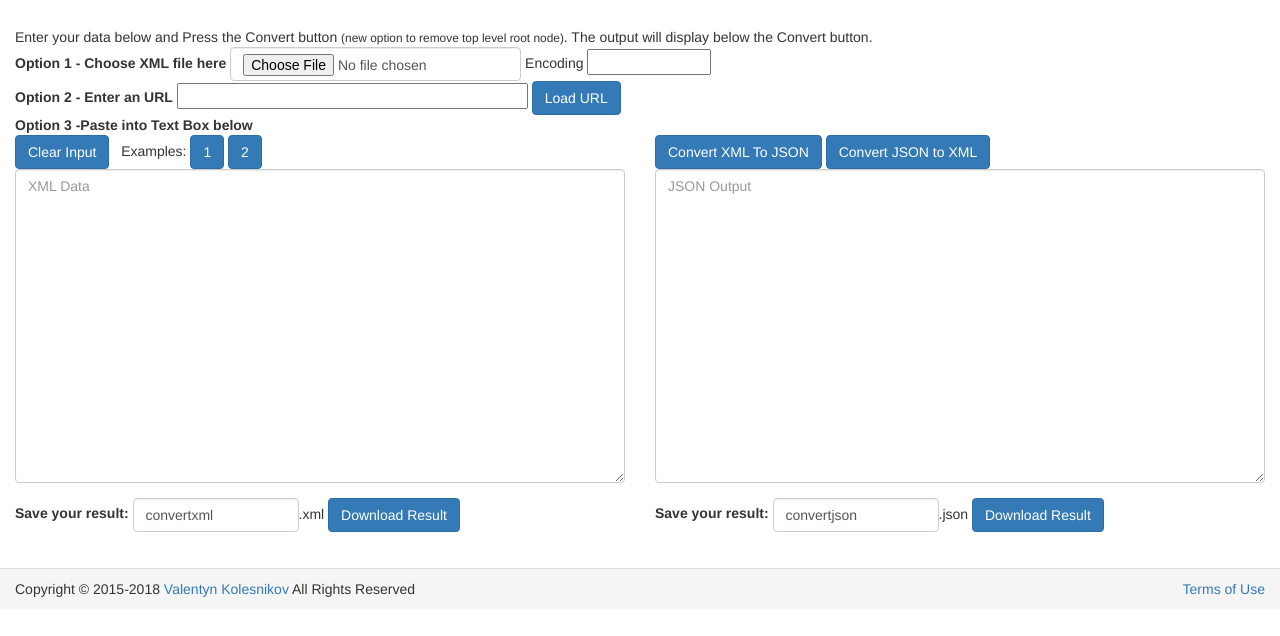
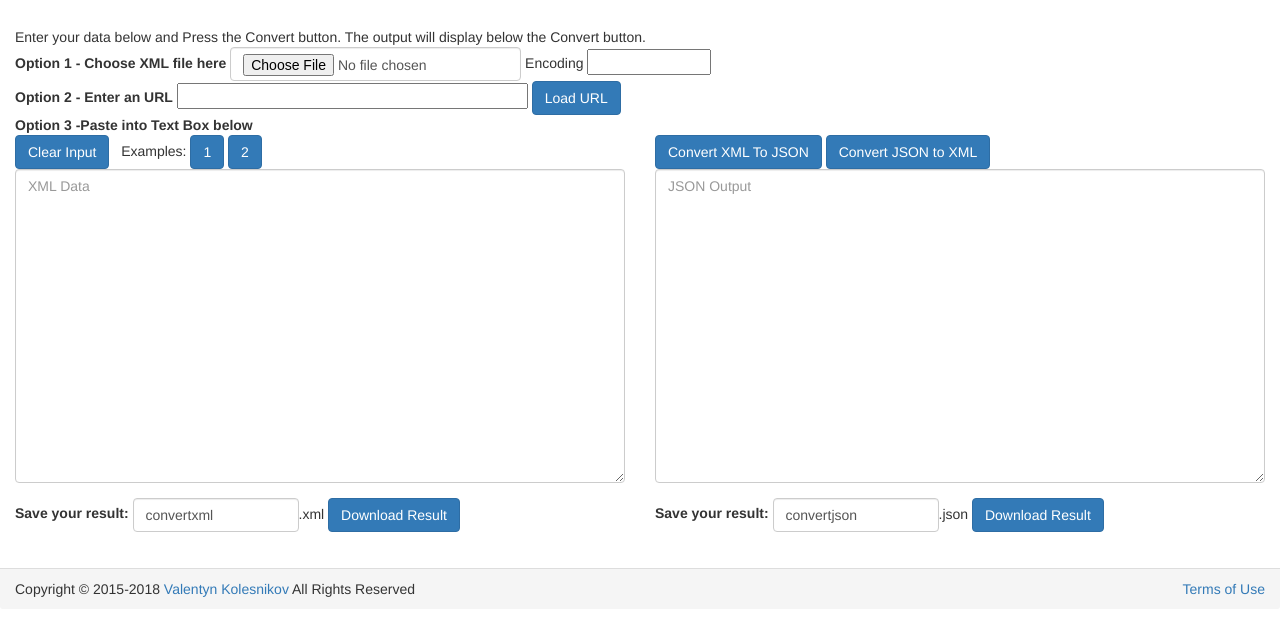
Before and after one commit to javadev/xml-to-json, a plain HTML site: page index.html in a window 1280 px wide. Shown: the part 126-762 px from the top of the page. Drawn offline with Linux system fonts and the light colour scheme.

Commit message:
Improve description.

```diff
--- a/index.html
+++ b/index.html
@@ -98,7 +98,7 @@ function runit2(s) {
 	<div class="col-md-12">
 
 <br>
-        Enter your data below and Press the Convert button <small>(new option to remove top level root node)</small>.
+        Enter your data below and Press the Convert button.
             The output will display below the Convert button. <br>
 
 	<form id="frm1" name="frm1" role="form" class="form-inline" onsubmit="return false">
```
